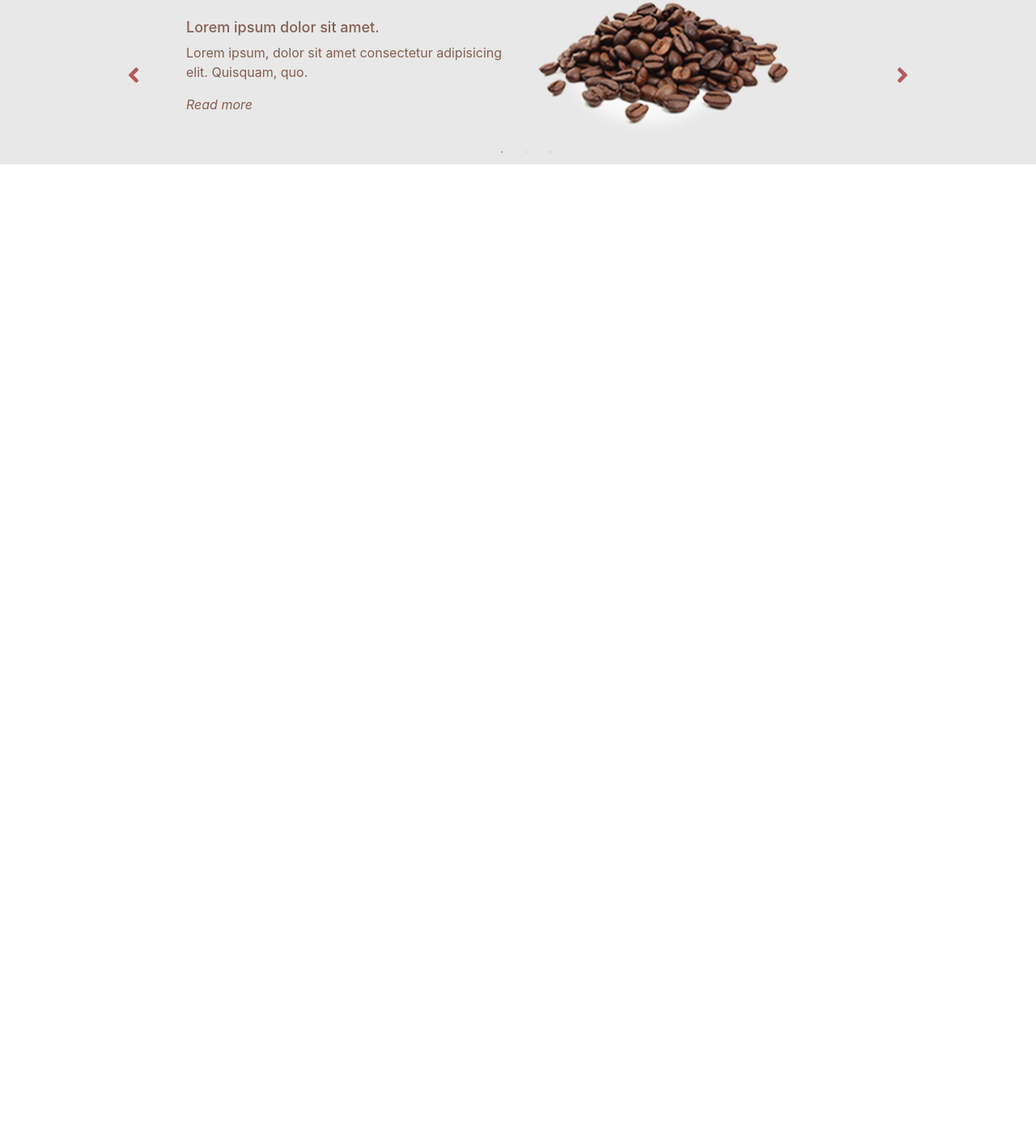
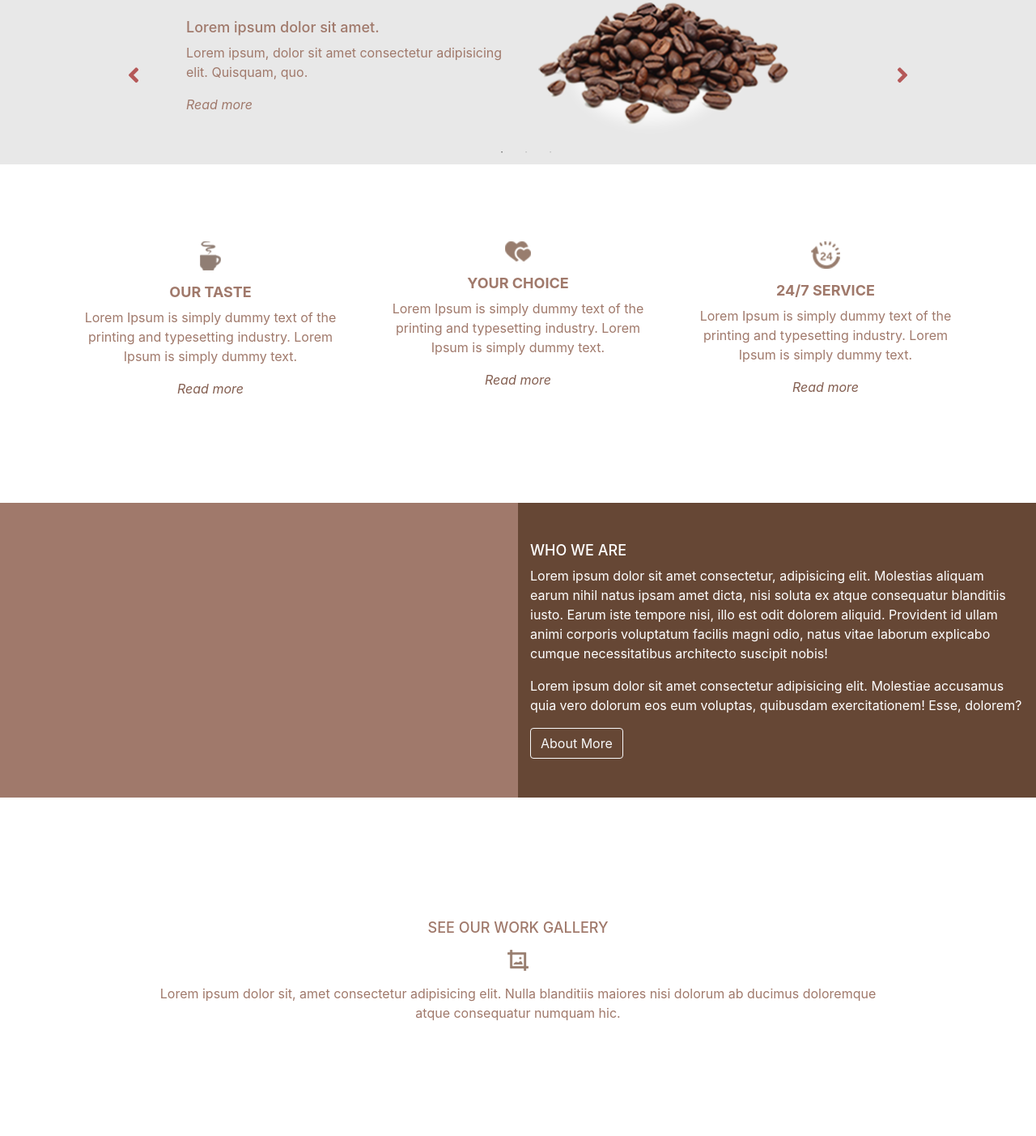
Before and after one commit to Paulotech/coffeshop, a plain HTML site: page index.html in a window 1280 px wide. Shown: the part 297-1700 px from the top of the page at 81% size. Before the commit the page ends 800 px from the top, so only its background shows below. Drawn offline with Linux system fonts and the light colour scheme.

Commit message:
quality in progress

```diff
--- a/index.html
+++ b/index.html
@@ -64,7 +64,7 @@
                                         <div class="content">
                                             <h2>Lorem ipsum dolor sit amet.</h2>
                                             <p>Lorem ipsum, dolor sit amet consectetur adipisicing elit. Quisquam, quo.</p>
-                                                <a href="#"><em>Read more</em></a>
+                                            <p><a href="#"><em>Read more</em></a></p>
                                         </div>
                                     </div>
                                     <div class="col-md-6">
@@ -79,7 +79,9 @@
                                 <div class="row">
                                     <div class="col-md-6">
                                         <div class="content">
+                                            <h2>Lorem ipsum dolor sit amet.</h2>
                                             <p>Lorem ipsum, dolor sit amet consectetur adipisicing elit. Quisquam, quo.</p>
+                                            <p><a href="#"><em>Read more</em></a></p>
                                         </div>
                                     </div>
                                     <div class="col-md-6">
@@ -94,7 +96,9 @@
                                 <div class="row">
                                     <div class="col-md-6">
                                         <div class="content">
+                                            <h2>Lorem ipsum dolor sit amet.</h2>
                                             <p>Lorem ipsum, dolor sit amet consectetur adipisicing elit. Quisquam, quo.</p>
+                                            <p><a href="#"><em>Read more</em></a></p>
                                         </div>
                                     </div>
                                     <div class="col-md-6">
@@ -112,6 +116,64 @@
             </div>
         </section>
 
+        <section id="sevices">
+            <div class="container">
+                <div class="row">
+
+                    <div class="col-md-4 text-center">
+                        <img class="pb-3" src="assets/imgs/coffeecup.png" alt="" srcset="">
+                        <h2 class="text-uppercase"><strong>Our Taste</strong></h2>
+                        <p>Lorem Ipsum is simply dummy text of the printing and typesetting industry. Lorem Ipsum is simply dummy text.</p>
+                        <p><a href="#"><em>Read more</em></a></p>
+                    </div>
+
+                    <div class="col-md-4 text-center">
+                        <img class="pb-3" src="assets/imgs/heart-icon.png" alt="" srcset="">
+                        <h2 class="text-uppercase"><strong>Your Choice</strong></h2>
+                        <p>Lorem Ipsum is simply dummy text of the printing and typesetting industry. Lorem Ipsum is simply dummy text.</p>
+                        <p><a href="#"><em>Read more</em></a></p>
+                    </div>
+
+                    <div class="col-md-4 text-center">
+                        <img class="pb-3" src="assets/imgs/24_7 service icon.png" alt="" srcset="">
+                        <h2 class="text-uppercase"><strong>24/7 service</strong></h2>
+                        <p>Lorem Ipsum is simply dummy text of the printing and typesetting industry. Lorem Ipsum is simply dummy text.</p>
+                        <p><a href="#"><em>Read more</em></a></p>
+                    </div>
+
+                </div>
+            </div>
+        </section>
+
+        <section id="about">
+            <div class="container-fluid">
+                <div class="row">
+                    <div class="col-md-6 bgc-brown-light">
+
+                    </div>
+                    <div class="col-md-6 bgc-brown py-5">
+                        <h2 class="color-white text-uppercase">Who we are</h2>
+                        <p class="color-white">Lorem ipsum dolor sit amet consectetur, adipisicing elit. Molestias aliquam earum nihil natus ipsam amet dicta, nisi soluta ex atque consequatur blanditiis iusto. Earum iste tempore nisi, illo est odit dolorem aliquid. Provident id ullam animi corporis voluptatum facilis magni odio, natus vitae laborum explicabo cumque necessitatibus architecto suscipit nobis!</p>
+                        <p class="color-white">Lorem ipsum dolor sit amet consectetur adipisicing elit. Molestiae accusamus quia vero dolorum eos eum voluptas, quibusdam exercitationem! Esse, dolorem?</p>
+                        <button class="btn btn-outline-light">About More</button>
+                    </div>
+                </div>
+            </div>
+        </section>
+
+        <section id="quality">
+            <div class="container">
+                <div class="row">
+                    <div class="col-md-12 text-center">
+                        <h2 class="text-uppercase py-2">See our work GALLERY</h2>
+                        <img src="assets/imgs/image-gallery-icon.png" alt="">
+                    </div>
+                    <div class="col-md-10 mx-auto text-center pt-3">
+                        <p>Lorem ipsum dolor sit, amet consectetur adipisicing elit. Nulla blanditiis maiores nisi dolorum ab ducimus doloremque atque consequatur numquam hic.</p>
+                    </div>
+                </div>
+            </div>
+        </section>
 
     </main>
 
--- a/sass/_main.scss
+++ b/sass/_main.scss
@@ -4,3 +4,18 @@
     width: 100%;
     background-color: $color-2;
 }
+#sevices {
+    @include flex(flex, center, center);
+    height: 50vh;
+    width: 100%;
+}
+#about {
+    @include flex(flex, center, center);
+    height: 50vh;
+    width: 100%;
+}
+#quality {
+    @include flex(flex, center, center);
+    height: 50vh;
+    width: 100%;
+}
--- a/sass/_structure.scss
+++ b/sass/_structure.scss
@@ -1,6 +1,6 @@
 body {
     font-size: 16px;
-    color: #845f51;
+    color: #a0796b;
 }
 
 h1 {
@@ -23,6 +23,10 @@ a {
     color: #845f51;
 }
 
+em {
+    font-style: italic;
+}
+
 p, ul, ol, li {
     font-size: 16px;
 }
--- a/sass/_variables_and_functions.scss
+++ b/sass/_variables_and_functions.scss
@@ -1,22 +1,22 @@
 $color-1: #FFFFFF;
 $color-2: #e8e8e8;
-$color-3: #845f51;
+$color-3: #a0796b;
 $color-4: #664735;
 
 $colors: (
     "white": $color-1,
     "gray": $color-2,
     "brown-light": $color-3,
-    "Brown": $color-4
+    "brown": $color-4,
 );
 
 @each $name, $value in $colors {
     .bgc-#{$name} {
-        background-color: $value;
+        background-color: $value !important;
     }
 
     .color-#{$name} {
-        color: $value;
+        color: $value !important;
     }
 }
 
```
Also changed, not shown: css/style.css, 1 other file. Lines whose indentation alone changed are shown as unchanged.
